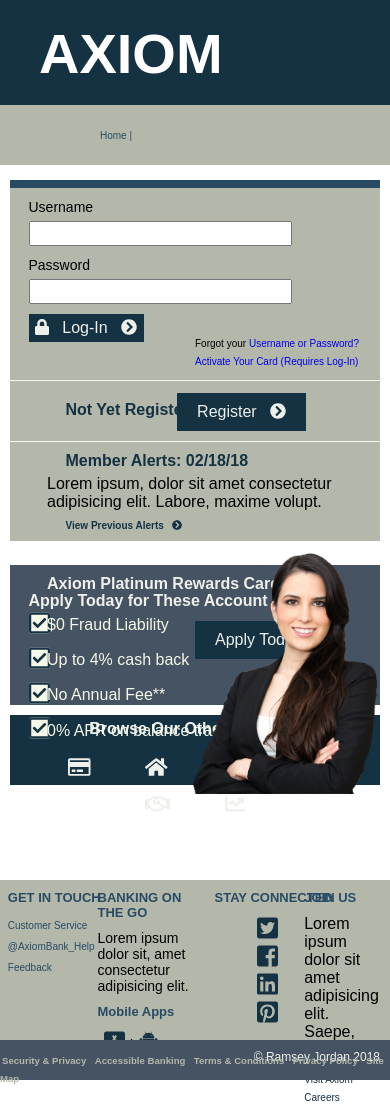
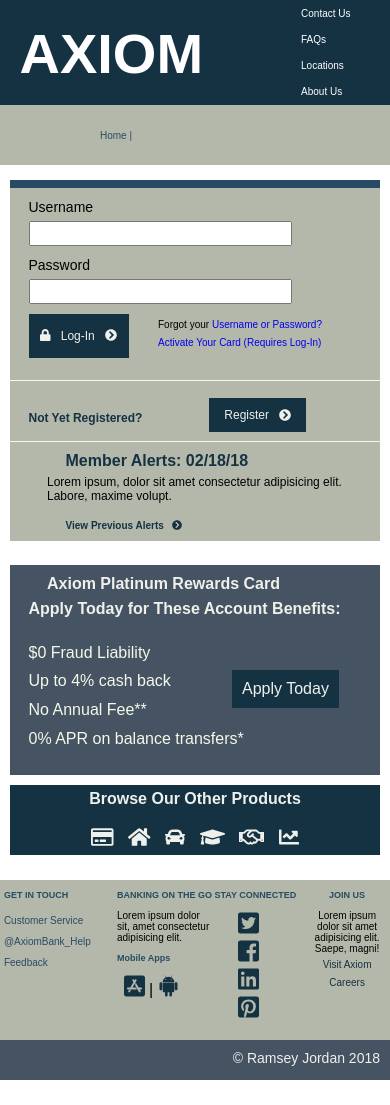
Before and after one commit to Rjordan23/Axiom-Bank, a plain HTML site: page Axiom.html in a window 390 px wide. After the commit the page ends 1080 px from the top, so only its background shows below. Drawn offline with Linux system fonts and the light colour scheme.

Commit message:
finished added responsivness

```diff
--- a/style.css
+++ b/style.css
@@ -946,15 +946,15 @@ footer h5 {
         transition: all .5s ease-in-out;
         height: 25px;
         float: right;
+        background-color: transparent;
     }
 
-
-header ul li {
-    display: none;
-}
-
-    header #navbar {
-    display: none;
+    header #navbar li {
+        transition: all .5s ease-in-out;
+        display: block;
+        margin: 0;
+        padding: 0;
+        line-height: 1.5em;
     }
 
     header #customer-acct a {
@@ -965,7 +965,7 @@ header ul li {
         transition: all .5s ease-in-out;
         font-size: 3.5em;
         top: 20%;
-        left: 10%;
+        right: 50%;
     }
 
     #main {
@@ -991,12 +991,15 @@ header ul li {
     }
 
     #log-in #user-info form {
+        transition: all .5s ease-in-out;
         left: 5%;
     }
 
     #log-in #user-info form button {
-        width: 115px;
-        padding: 5px 5px;
+        transition: all .5s ease-in-out;
+        width: 100px;
+        padding: 15px 5px;
+        font-size: 12px;
     }
 
     #log-in #user-info form {
@@ -1022,20 +1025,31 @@ header ul li {
     #log-in #lost-info {
         transition: all .5s ease-in-out;
         line-height: 1em;
-        left: 50%;
-
+        left: 40%;
+        bottom: 15%;
     }
 
     #log-in #registration div button {
         transition: all .5s ease-in-out;
         position: absolute;
         right: 20%;
-        top: 20%;
+        bottom: 15%;
+        padding: 10px 15px;
+        font-size: 12px;
+    }
+
+    #log-in #registration div p {
+        transition: all .5s ease-in-out;
+        position: absolute;
+        left: 5%;
+        font-size: 12px;
+        bottom: 10%;
     }
 
     #log-in #alerts p {
         transition: all .5s ease-in-out;
         left: 10%;
+        font-size: 12px;
         margin-top: 5px;
     }
 
@@ -1049,12 +1063,11 @@ header ul li {
     transition: all .5s ease-in-out;
     margin-top: -15px;
     width: 100%;
-    height: 20%;
+    height: 30%;
     }
 
     #rewards-card #rewards-box #boxes, #rewards-card #rewards-box #checks {
-        left: 5%;
-        transition: all .5s ease-in-out;
+        display: none;
     }
 
     #rewards-card h2 {
@@ -1064,19 +1077,25 @@ header ul li {
 
     #rewards-card ul {
         transition: all .5s ease-in-out;
-        left: 10%;
+        left: 5%;
+        top: 35%;
     }
 
     #rewards-card button {
         transition: all .5s ease-in-out;
-        left: 50%;
+        left: 60%;
+        top: 50%;
+        padding: 10px 10px;
     }
 
     #rewards-card #model {
         transition: all .5s ease-in-out;
-        width: 190px;
-        height: 243px;
-        right: 0;
+        display: none;
+    }
+
+    #rewards-card ul li {
+        transition: all .5s ease-in-out;
+        line-height: 1.8em;
     }
 
     /* ///// Products Section ///// */
@@ -1085,9 +1104,14 @@ header ul li {
         width: 100%;
     }
 
+    products ul {
+        transition: all .5s ease-in-out;
+        text-align: left;
+    }
+
     #products ul li {
         transition: all .5s ease-in-out;
-        margin: 0 25px
+        margin: 0 5px;
     }
 
 /* /////////////// */
@@ -1098,13 +1122,13 @@ header ul li {
 
     footer h5 {
         transition: all .5s ease-in-out;
-        font-size: 13px;
+        font-size: 9px;
     }
 
 
     .btm-box-one {
         transition: all .5s ease-in-out;
-        left: 2%;
+        left: 1%;
     }
 
     .btm-box-one a {
@@ -1115,12 +1139,12 @@ header ul li {
     .btm-box-two {
         transition: all .5s ease-in-out;
         width: 25%;
-        left: 25%;
+        left: 30%;
     }
 
     .btm-box-two p {
         transition: all .5s ease-in-out;
-        font-size: 14px;
+        font-size: 10px;
     }
 
     .btm-box-three {
@@ -1134,9 +1158,16 @@ header ul li {
     }
 
     .btm-box-four {
+        text-align: center;
         transition: all .5s ease-in-out;
-        right: 2%;
+        right: 1%;
         width: 20%;
+    }
+
+    .btm-box-four p {
+        transition: all .5s ease-in-out;
+        font-size: 10px;
+        margin-bottom: 0;
     }
 
     #btm-bar p {
@@ -1153,17 +1184,21 @@ header ul li {
     /* //// ////// */
     #btm-bar ul {
         transition: all .5s ease-in-out;
-        margin: 10px 0;
+        margin: 0 0;
     }
 
     #btm-bar li  {
         transition: all .5s ease-in-out;
-        margin: 0 2px;
+        margin: 0 0;
+    }
+
+    #btm-bar a {
+        display: none;
     }
 
     #btm-bar p {
         transition: all .5s ease-in-out;
         font-weight: 400;
-        font-size: 12px;
+        font-size: 14px;
     }
 }
```
